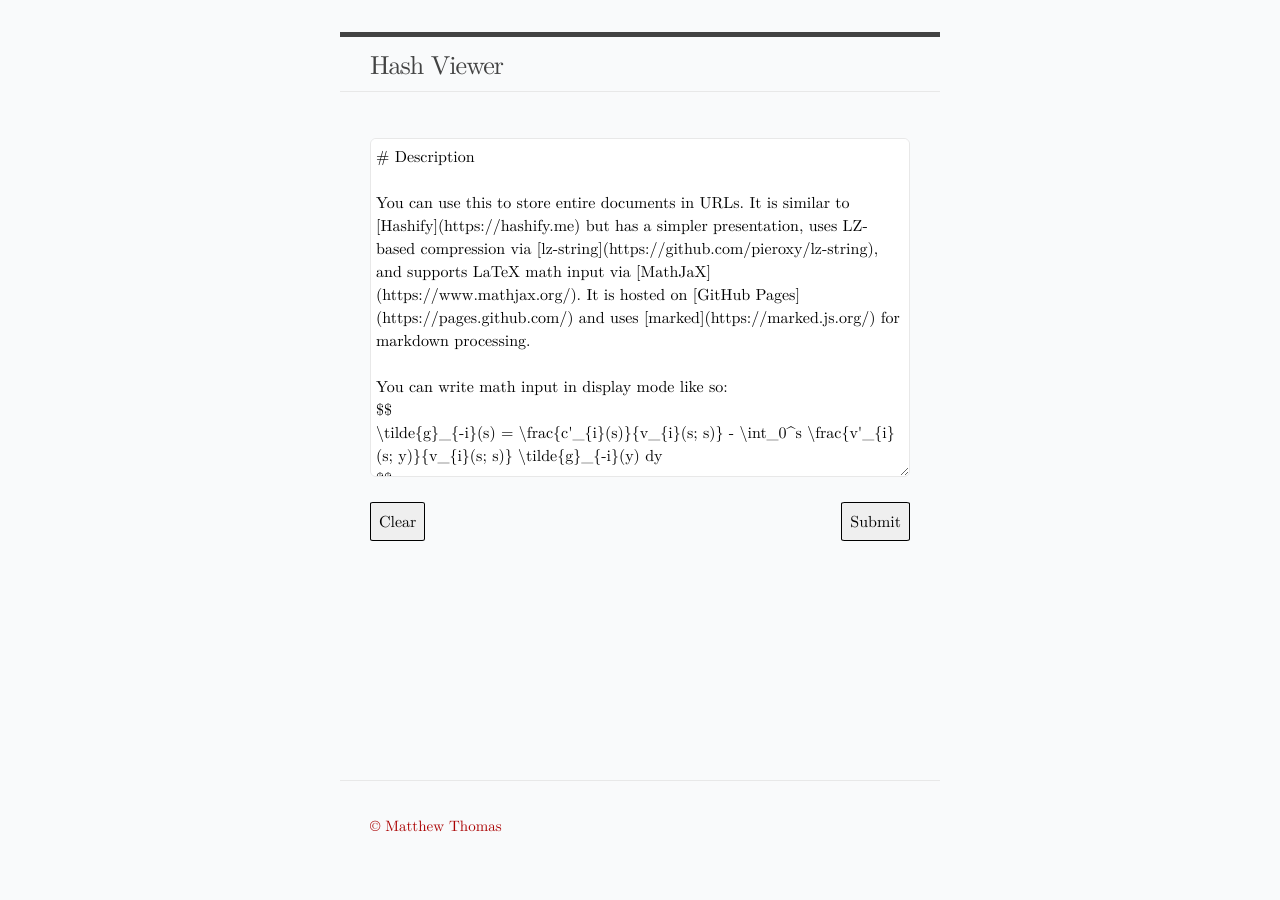
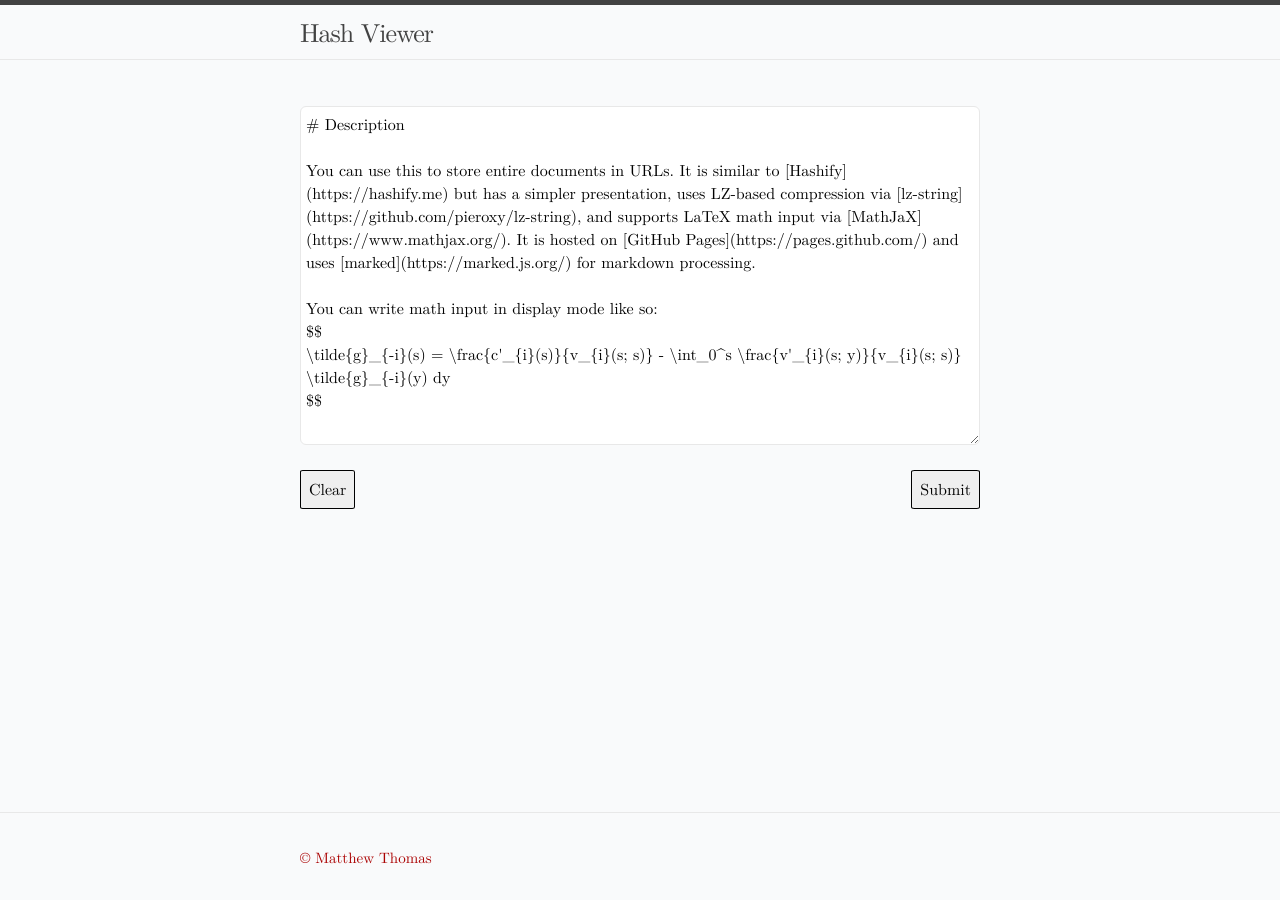
Before and after one commit to mwt/hash-viewer, a Jekyll site: the page built from index.html, in a window 1280 px wide. Built offline with Jekyll 4.4.1, drawn with Linux system fonts in a browser that asks for light colours.

Commit message:
first adjustments to latex.css
* delete Libertinus font
* get rid of extreme margins and padding

```diff
--- a/_sass/latex.scss
+++ b/_sass/latex.scss
@@ -45,54 +45,6 @@
     url('./fonts/LM-bold-italic.ttf') format('truetype');
 }
 
-@font-face {
-  font-family: 'Libertinus';
-  font-style: normal;
-  font-weight: normal;
-  font-display: swap;
-  src: url('./fonts/Libertinus-regular.woff2') format('woff2');
-}
-
-@font-face {
-  font-family: 'Libertinus';
-  font-style: italic;
-  font-weight: normal;
-  font-display: swap;
-  src: url('./fonts/Libertinus-italic.woff2') format('woff2');
-}
-
-@font-face {
-  font-family: 'Libertinus';
-  font-style: normal;
-  font-weight: bold;
-  font-display: swap;
-  src: url('./fonts/Libertinus-bold.woff2') format('woff2');
-}
-
-@font-face {
-  font-family: 'Libertinus';
-  font-style: italic;
-  font-weight: bold;
-  font-display: swap;
-  src: url('./fonts/Libertinus-bold-italic.woff2') format('woff2');
-}
-
-@font-face {
-  font-family: 'Libertinus';
-  font-style: normal;
-  font-weight: 600;
-  font-display: swap;
-  src: url('./fonts/Libertinus-semibold.woff2') format('woff2');
-}
-
-@font-face {
-  font-family: 'Libertinus';
-  font-style: italic;
-  font-weight: 600;
-  font-display: swap;
-  src: url('./fonts/Libertinus-semibold-italic.woff2') format('woff2');
-}
-
 /* Box sizing rules */
 *,
 *::before,
@@ -123,19 +75,12 @@
   scroll-behavior: smooth;
 }
 
-body.libertinus {
-  font-family: 'Libertinus', Georgia, Cambria, 'Times New Roman', Times, serif;
-}
-
 body {
-  font-family: 'Latin Modern', Georgia, Cambria, 'Times New Roman', Times, serif;
   line-height: 1.8;
 
-  max-width: 80ch;
   min-height: 100vh;
   overflow-x: hidden;
   margin: 0 auto;
-  padding: 2rem 1.25rem;
 
   counter-reset: theorem;
   counter-reset: definition;
@@ -201,8 +146,6 @@
 code,
 pre,
 kbd {
-  font-family: Menlo, Monaco, Consolas, 'Liberation Mono', 'Courier New',
-    monospace;
   font-size: 85%;
 }
 pre {
--- a/_sass/minima/initialize.scss
+++ b/_sass/minima/initialize.scss
@@ -2,7 +2,7 @@
 
 // Define defaults for each variable.
 
-$base-font-family: -apple-system, BlinkMacSystemFont, "Segoe UI", "Segoe UI Symbol", "Segoe UI Emoji", "Apple Color Emoji", Roboto, Helvetica, Arial, sans-serif !default;
+$base-font-family: 'Latin Modern', Georgia, Cambria, 'Times New Roman', Times, serif;
 $code-font-family: "Menlo", "Inconsolata", "Consolas", "Roboto Mono", "Ubuntu Mono", "Liberation Mono", "Courier New", monospace;
 $base-font-size:   16px !default;
 $base-font-weight: 400 !default;
```
Also changed, not shown: README.md, assets/css/fonts/Libertinus-bold-italic.woff2 (deleted), assets/css/fonts/Libertinus-bold.woff2 (deleted), assets/css/fonts/Libertinus-italic.woff2 (deleted), assets/css/fonts/Libertinus-regular.woff2 (deleted), assets/css/fonts/Libertinus-semibold-italic.woff2 (deleted), assets/css/fonts/Libertinus-semibold.woff2 (deleted).
